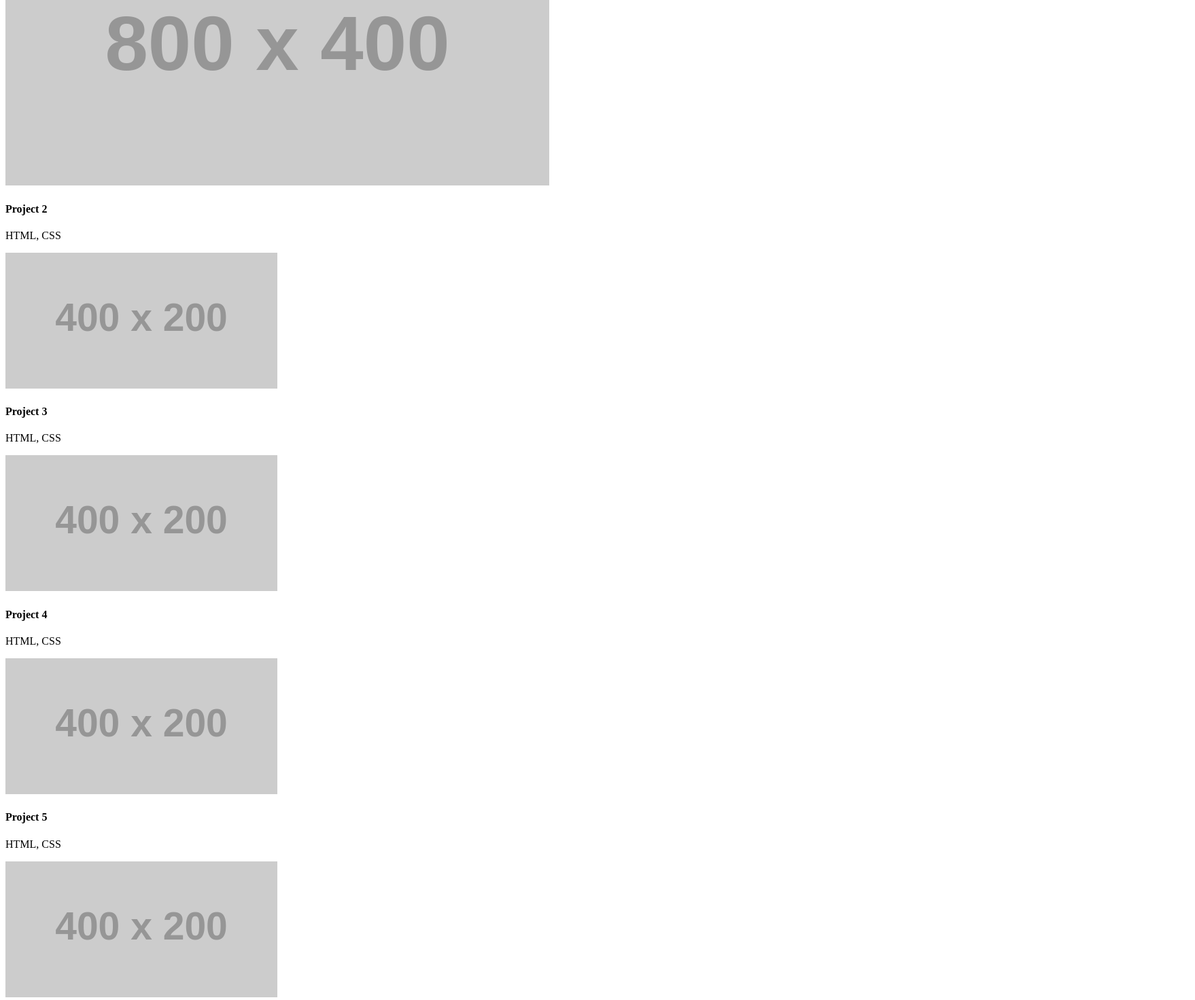
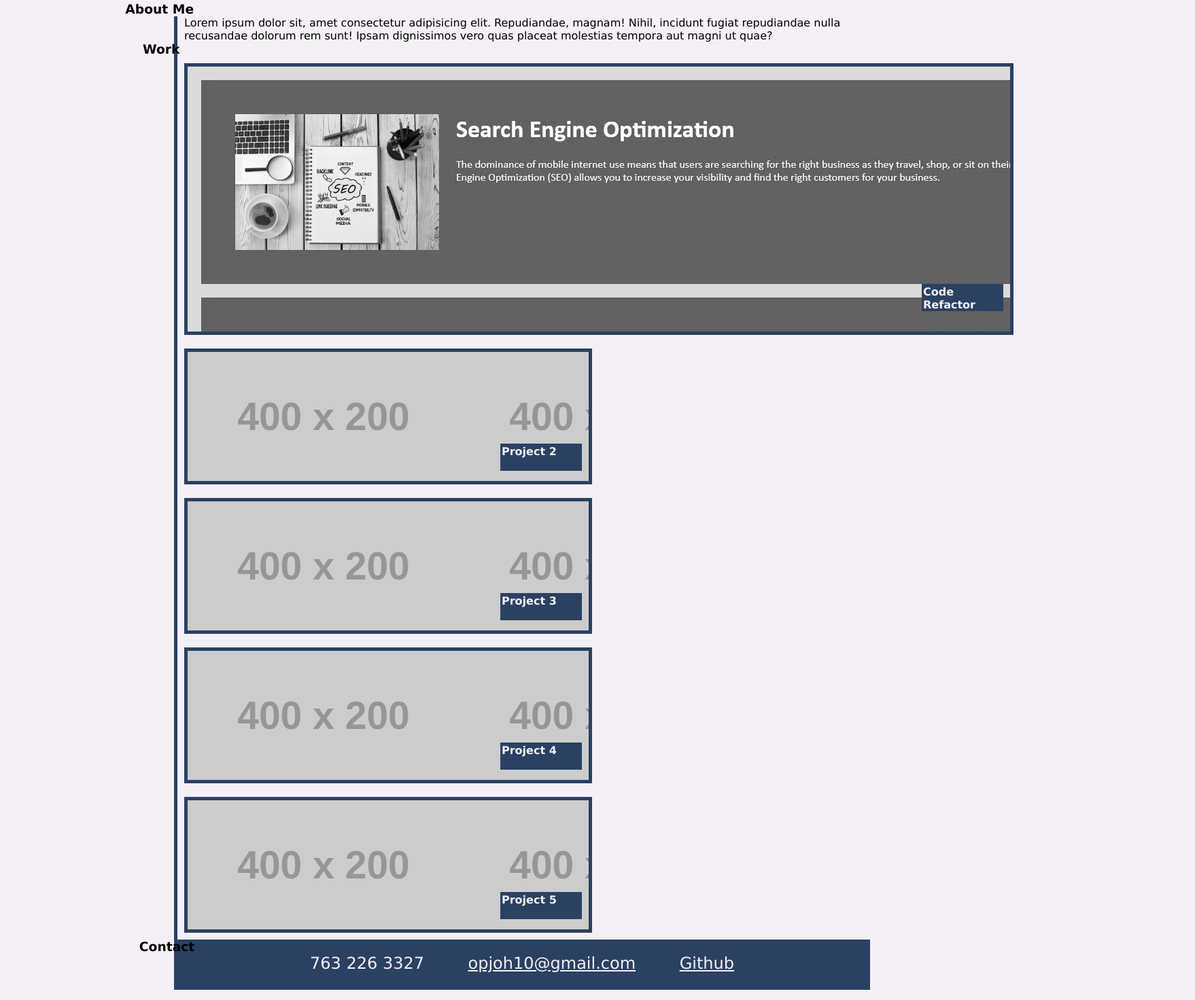
Before and after one commit to owenphineas/online-portfolio, a plain HTML site: page index.html in a window 1280 px wide. Shown: the part 712-2184 px from the top of the page at 68% size, 1758 px wide, since content can reach past the window. Drawn offline with Linux system fonts and the light colour scheme; placeholder pictures from the web are drawn by us.

Commit message:
initial-css

```diff
--- a/assets/css/style.css
+++ b/assets/css/style.css
@@ -0,0 +1,189 @@
+* {
+    box-sizing: border-box;
+    margin: 0;
+    padding: 0;
+    font-family: 'Lucida Sans', 'Lucida Sans Regular', 'Lucida Grande', 'Lucida Sans Unicode', Geneva, Verdana, sans-serif;
+}
+body {
+    background-color: rgb(245, 240, 246);
+}
+
+
+.header {
+    background-color: rgb(43, 65, 98);
+    color: rgb(245, 240, 246);
+    height: 10rem;
+    margin-bottom: 5px;
+}
+
+.header h1 {
+    font-size: 56px;
+    margin-left: 2rem;
+    padding-top: 2rem;
+}
+
+.header ul {
+    list-style-type: none;
+    text-align:right;
+    height: 40px;
+}
+
+.header li {
+    display: inline;
+    margin-right: 3%;
+    font-size: 24px;
+    font-weight: bold;
+}
+
+.header li:hover {
+    border-bottom: 5px solid rgb(245, 240, 246);
+}
+
+.hero {
+    background-image: url("https://placehold.co/1750x150");
+    height: 500px;
+    margin-bottom: 50px;
+}
+
+.hero h2 {
+    font-size:48px;
+    float: right;
+    position: relative;
+    top: 60%;
+    right: 10%;
+}
+
+section {
+    margin-left: 20%;
+}
+
+section h3 {
+    margin-left: -5%;
+}
+
+.about h3 {
+    margin-left: -7%;
+}
+
+.about p {
+    border-left: 5px solid rgb(43, 65, 98);
+    padding-left: 10px;
+}
+
+.work {
+    border-left: 5px solid rgb(43, 65, 98);
+    width: 80% auto;
+    height:auto;
+}
+
+.work a {
+    color:black;
+}
+
+.work a:visited {
+    color:black;
+}
+
+.code-refactor {
+    background-image: url(../images/Horiseon.jpg);
+    display: inline-block;
+    width:1220px;
+    height:400px;
+    border: 5px solid rgb(43, 65, 98);
+    margin: 10px;
+    text-align: right;
+}
+
+h4 {
+    display: inline-block;
+    background-color: rgb(43, 65, 98);
+    height:40px;
+    width:120px;
+    text-align:left;
+    padding: 2px;
+    color: rgb(245, 240, 246);
+}
+
+.code-refactor h4 {
+    position: relative;
+    top: 320px;
+    right: 10px;
+}
+
+.code-refactor p {
+    position: relative;
+    top: 330px;
+    right: 10px;
+}
+.work-items {
+    display:flex;
+    flex-wrap:wrap;
+}
+
+.work-items div {
+    border: 5px solid rgb(43, 65, 98);
+    width: 600px;
+    height: 200px;
+    margin: 10px;
+    text-align: right;
+}
+
+.project-title {
+    position: relative;
+    top: 135px;
+    right: 10px;
+}
+
+.work-items p {
+    position: relative;
+    top: 140px;
+    right: 10px;
+}
+
+.project-2 {
+    background-image: url(https://placehold.co/400x200);
+}
+
+.project-3 {
+    background-image: url(https://placehold.co/400x200);
+}
+
+.project-4 {
+    background-image: url(https://placehold.co/400x200);
+}
+
+.project-5 {
+    background-image: url(https://placehold.co/400x200);
+}
+
+.contact {
+    background-color: rgb(43, 65, 98);
+}
+
+.contact ul {
+    list-style: none;
+    display:flex;
+    align-items:stretch;
+    justify-content:space-between;
+    padding: 0px 200px 25px 200px;
+    color: rgb(245, 240, 246);
+    width:100%;
+    font-size: 24px;
+}
+
+.contact li {
+    display:inline;
+}
+
+.contact a {
+    color: rgb(245, 240, 246);
+}
+
+/* .work img {
+    opacity: 50%;
+    border: 5px solid rgb(56, 95, 113);
+}
+
+.work img:hover {
+    opacity: 100%;
+} */
--- a/index.html
+++ b/index.html
@@ -9,7 +9,7 @@
 </head>
 
 <body>
-    <header>
+    <header class="header">
         <h1>Owen Johnson</h1>
         <nav>
             <ul>
@@ -18,37 +18,40 @@
                 <li>Contact</li>
             </ul>
         </nav>
-        <h2>Writing Code That Works</h2>
-        <img src="https://placehold.co/1750x150">
     </header>
-    <section>
+        <div class="hero">
+            <h2>Writing Code That Works</h2>
+        </div>
+    <section class="about">
         <h3>About Me</h3>
         <p>
             Lorem ipsum dolor sit, amet consectetur adipisicing elit. Repudiandae, magnam! Nihil, incidunt fugiat repudiandae nulla
             recusandae dolorum rem sunt! Ipsam dignissimos vero quas placeat molestias tempora aut magni ut quae?
         </p>
     </section>
-    <section>
+    <section class="work">
         <h3>Work</h3>
-        <div>
+        <a href="https://owenphineas.github.io/code-refactor-1/">
+        <div class="code-refactor" class="project">
             <h4>Code Refactor</h4>
-                <p>HTML</p>
-                <img src="https://placehold.co/800x400" alt="placeholder image">
-            <h4>Project 2</h4>
-                <p>HTML, CSS</p>
-                <img src="https://placehold.co/400x200" alt="placeholder image">
-            <h4>Project 3</h4>
-                <p>HTML, CSS</p>
-                <img src="https://placehold.co/400x200" alt="placeholder image">
-            <h4>Project 4</h4>
-                <p>HTML, CSS</p>
-                <img src="https://placehold.co/400x200" alt="placeholder image">
-            <h4>Project 5</h4>
-                <p>HTML, CSS</p>
-                <img src="https://placehold.co/400x200" alt="placeholder image">
+        </div>
+        </a>
+        <div class="work-items">
+             <div class="project-2" class="project">
+                <h4 class="project-title">Project 2</h4>
+            </div>
+            <div class="project-3" class="project">
+                <h4 class="project-title">Project 3</h4>
+            </div>
+            <div class="project-4" class="project">
+                <h4 class="project-title">Project 4</h4>
+            </div>
+            <div class="project-5" class="project">
+                <h4 class="project-title">Project 5</h4>
+            </div>
         </div>
     </section>
-    <section>
+    <section class="contact">
         <h3>Contact</h3>
         <ul>
             <li>763 226 3327</li>
```
Also changed, not shown: assets/images/Horiseon.jpg (added).
